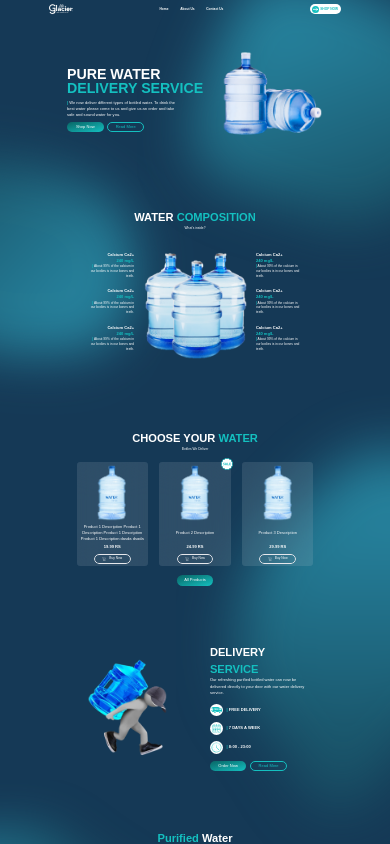
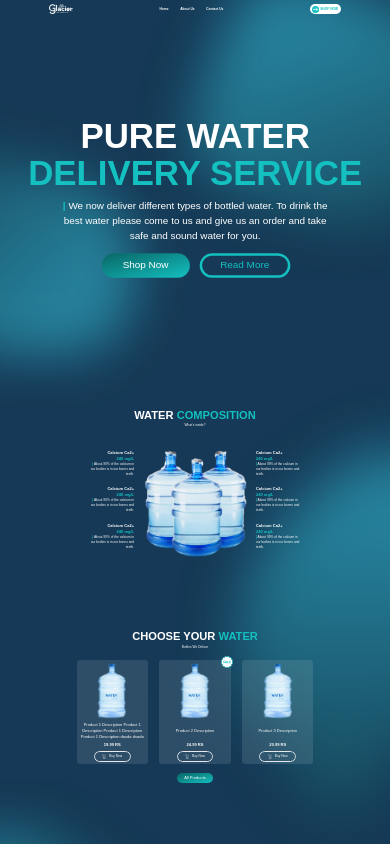
Before and after one commit to Anas-Mughal/Glacier, a Next.js app: page / in a window 390 px wide. Shown: the top 844 px of the page. Built offline with nearby package versions, Linux system fonts and the light colour scheme.

Commit message:
"mobile - 1 "

```diff
--- a/app/Components/GeneralSection1.jsx
+++ b/app/Components/GeneralSection1.jsx
@@ -1,14 +1,21 @@
 import PropTypes from "prop-types";
 import Image from "next/image";
-function Section1({ flow, ImgPath, component: Section1Content }) {
+function Section1({
+  flow,
+  ImgPath,
+  component: Section1Content,
+  extraProperties,
+}) {
   return (
-    <section className={`flex items-center w-full  justify-evenly ${flow}`}>
+    <section className={`flex items-center w-full  justify-evenly ${flow} `}>
       <Section1Content />
-      <div className="flex items-center justify-center size-[26.042vw]">
+      <div
+        className={`flex items-center justify-center size-[26.042vw] ${extraProperties}`}
+      >
         <Image
           src={ImgPath}
           alt=""
-          className="flex items-center justify-center object-contain size-full"
+          className={`flex items-center justify-center object-contain size-full `}
           width={500}
           height={500}
           priority
@@ -20,6 +27,7 @@ function Section1({ flow, ImgPath, component: Section1Content }) {
 
 // PropTypes validation
 Section1.propTypes = {
+  extraProperties: PropTypes.string.isRequired,
   flow: PropTypes.string.isRequired, // Validate flow as a required string
   ImgPath: PropTypes.string.isRequired, // Validate ImgPath as a required string
   component: PropTypes.elementType.isRequired, // Validate component as a required element type (component)
--- a/app/home/HomeSections/Main.jsx
+++ b/app/home/HomeSections/Main.jsx
@@ -5,7 +5,9 @@ function Main(props) {
       className="relative z-40 flex items-center justify-center w-full"
       id="main"
     >
-      <main className="w-[75vw] flex flex-col justify-center my-[12.5vw] gap-[15vw]">{props.children}</main>
+      <main className="w-[75vw] flex flex-col justify-center my-[12.5vw] gap-[15vw]">
+        {props.children}
+      </main>
     </main>
   );
 }
--- a/app/home/HomeSections/Section1.jsx
+++ b/app/home/HomeSections/Section1.jsx
@@ -1,10 +1,10 @@
 import Link from "next/link";
 function Section1() {
   return (
-    <div className="flex flex-col justify-center">
+    <div className="flex flex-col justify-center  max-[950px]:items-center  max-[950px]:scale-[2.45] max-[950px]:my-[30vw]">
       <h1 className="leading-[3.75vw]">PURE WATER </h1>
       <h1 className="leading-[3.75vw] text-primary">DELIVERY SERVICE</h1>
-      <p className="w-[28.646vw] mt-[1vw]  first-letter:text-primary first-letter:font-bold">
+      <p className="w-[28.646vw] mt-[1vw]  first-letter:text-primary first-letter:font-bold  max-[950px]:text-center ">
         | We now deliver different types of bottled water. To drink the best
         water please come to us and give us an order and take safe and sound
         water for you.
--- a/app/home/page.jsx
+++ b/app/home/page.jsx
@@ -18,7 +18,12 @@ export const metadata = {
 function Home() {
   return (
     <Main>
-      <Section1 flow="" ImgPath={imgUrl1} component={Section1Content} />
+      <Section1
+        flow=""
+        ImgPath={imgUrl1}
+        component={Section1Content}
+        extraProperties="max-[950px]:hidden"
+      />
       <Section2 />
       <Section3 />
       <Section1
```
Also changed, not shown: 1 other file (tests, documents, lock files or other folders).
